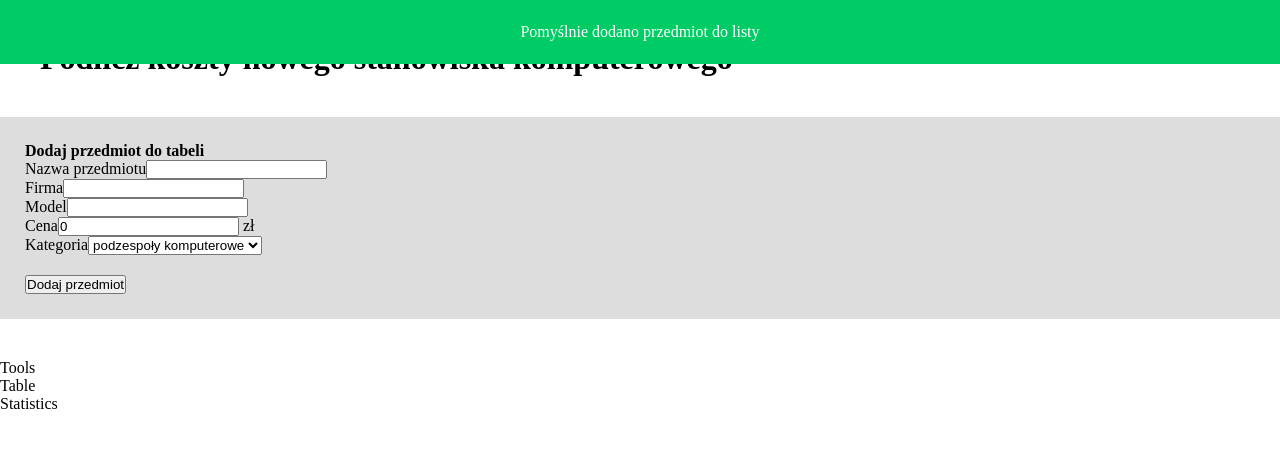
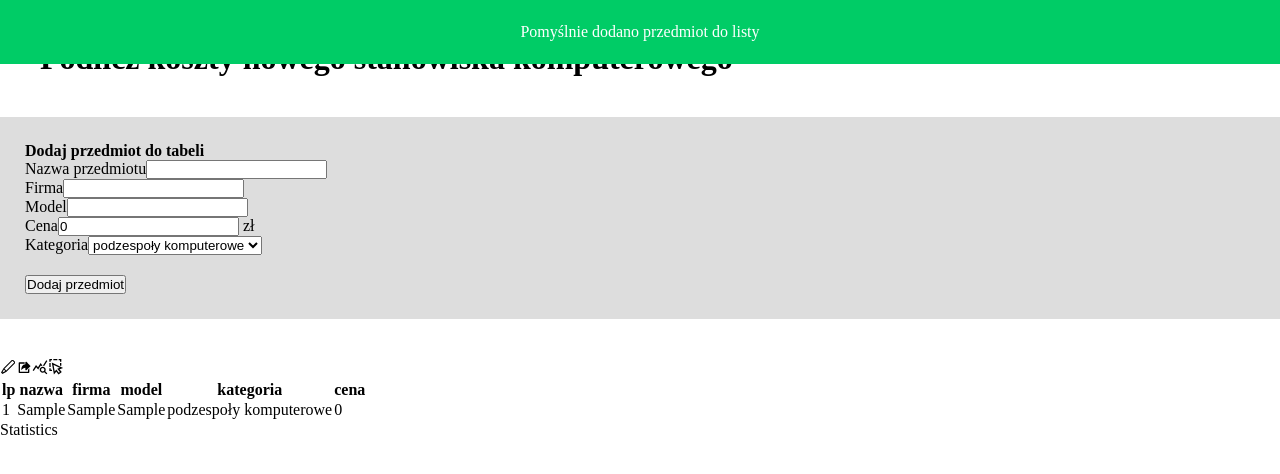
Before and after one commit to juujisai/mdb-task, a React (Create React App) app: page / in a window 1280 px wide. Both pictures are taken after typing "Sample", "Sample", "Sample" into the empty fields and a click on the button "Dodaj przedmiot". Shown: the top 474 px of the page. Built offline with nearby package versions, Linux system fonts and the light colour scheme.

Commit message:
add content for tools and table

```diff
--- a/package.json
+++ b/package.json
@@ -8,6 +8,7 @@
     "@testing-library/user-event": "^13.5.0",
     "react": "^18.0.0",
     "react-dom": "^18.0.0",
+    "react-icons": "^4.3.1",
     "react-redux": "^7.2.6",
     "react-scripts": "5.0.0",
     "redux": "^4.1.2",
--- a/src/App.js
+++ b/src/App.js
@@ -7,6 +7,7 @@ import { composeWithDevTools } from 'redux-devtools-extension';
 import { Provider } from 'react-redux'
 
 import { pcPartsReducer } from './redux/reducers/pcPartsReducer'
+import { toolsReducer } from './redux/reducers/toolsReducer';
 
 import CreateEntry from './layout/CreateEntry'
 import Tools from './layout/Tools'
@@ -14,7 +15,8 @@ import Table from './layout/Table'
 import Statistics from './layout/Statistics'
 
 const rootReducer = combineReducers({
-  pcParts: pcPartsReducer
+  pcParts: pcPartsReducer,
+  tools: toolsReducer
 })
 
 const store = createStore(
--- a/src/layout/CreateEntry.js
+++ b/src/layout/CreateEntry.js
@@ -49,7 +49,7 @@ const CreateEntry = ({ pcParts: { selectCategories, listOfComponents }, addCateg
 
 
   if (!optionsToSelect.length) return <Loader />
-  console.log('kod relog')
+  // console.log('kod relog')
   // for displaying options
   const options = optionsToSelect.map((item, id) => (
     <option value={item} key={id}>{item}</option>
--- a/src/layout/Table.js
+++ b/src/layout/Table.js
@@ -1,14 +1,67 @@
 import React from 'react';
 import { connect } from 'react-redux'
+import { AiOutlineEdit, AiOutlineDelete } from 'react-icons/ai'
 
-const Table = ({ pcParts: { listOfComponents } }) => {
+const Table = ({ pcParts: { listOfComponents }, tools: { editActive } }) => {
+  // active tools state
+  const [isEditActive, setIsEditActive] = React.useState(false)
+
+  React.useEffect(() => {
+    setIsEditActive(editActive)
+
+  }, [editActive])
+
+  console.log(isEditActive)
+
+  const handleEdit = (item) => {
+    console.log('edit')
+  }
+
+  const handleDelete = (item) => {
+    console.log('delete')
+  }
+
+
+  const tableContent = listOfComponents.map(({ name, company, model, category, price }, id) => (
+    <tr className='table-section__th' key={id}>
+      <td className="table-section__td">{id + 1}</td>
+      <td className="table-section__td">{name}</td>
+      <td className="table-section__td">{company}</td>
+      <td className="table-section__td">{model}</td>
+      <td className="table-section__td">{category}</td>
+      <td className="table-section__td">{price}</td>
+      {
+        isEditActive && <td className="table-section__td table-section__td--edit"><span className='edit-btn' onClick={(item) => handleEdit(item)}><AiOutlineEdit /></span><span className='edit-btn' onClick={(item) => handleDelete(item)}><AiOutlineDelete /></span></td>
+      }
+
+
+    </tr>
+  ))
+
   return (
-    <div>Table</div>
+    <div className='table-section'>
+      <table className="table-section__table">
+        <tbody>
+          <tr className='table-section__tr'>
+            <th className='table-section__th'>lp</th>
+            <th className='table-section__th'>nazwa</th>
+            <th className='table-section__th'>firma</th>
+            <th className='table-section__th'>model</th>
+            <th className='table-section__th'>kategoria</th>
+            <th className='table-section__th'>cena</th>
+            {
+              isEditActive && <th className='table-section__th table-section__th--edit'>edit</th>
+            }
+          </tr>
+          {tableContent}
+        </tbody>
+      </table>
+    </div>
   );
 }
 
-const mapStateToProps = ({ pcParts }) => {
-  return { pcParts }
+const mapStateToProps = ({ pcParts, tools }) => {
+  return { pcParts, tools }
 }
 
 const mapDispatchToProps = (dispatch) => {
--- a/src/layout/Tools.js
+++ b/src/layout/Tools.js
@@ -1,9 +1,37 @@
 import React from 'react';
 
-const Tools = () => {
+import { VscEdit } from 'react-icons/vsc'
+import { TiExport } from 'react-icons/ti'
+import { MdQueryStats } from 'react-icons/md'
+import { GrSelect } from 'react-icons/gr'
+import { connect } from 'react-redux';
+import { switchEdit } from '../redux/actions/toolsActions'
+
+const Tools = ({ switchEditR, tools }) => {
+  const [editPressed, setEditPressed] = React.useState(false)
+
+  React.useEffect(() => {
+    setEditPressed(tools.editActive)
+  }, [tools])
+
   return (
-    <div>Tools</div>
+    <div className='tools'>
+      <span className={`tools__span ${editPressed ? 'pressed' : 'notpressed'}`} data-text='edytuj'><VscEdit onClick={() => switchEditR()} /></span>
+      <span className="tools__span" data-text='exportuj'><TiExport onClick={() => console.log('click')} /></span>
+      <span className="tools__span" data-text='statystyka'><MdQueryStats onClick={() => console.log('click')} /></span>
+      <span className="tools__span" data-text='wyświetlanie zaawansowane'><GrSelect onClick={() => console.log('click')} /></span>
+    </div>
   );
 }
 
-export default Tools;
+const mapStateToProps = ({ tools }) => {
+  return { tools }
+}
+
+const mapDispatchToProps = (dispatch) => {
+  return {
+    switchEditR: () => dispatch(switchEdit())
+  }
+}
+
+export default connect(mapStateToProps, mapDispatchToProps)(Tools);
--- /dev/null
+++ b/src/redux/actions/toolsActions.js
@@ -0,0 +1,4 @@
+export const SWITCH_EDIT = 'SWITCH_EDIT'
+export const switchEdit = () => {
+  return { type: SWITCH_EDIT }
+}
--- a/src/redux/reducers/pcPartsReducer.js
+++ b/src/redux/reducers/pcPartsReducer.js
@@ -1,7 +1,7 @@
 import { ADD_NEW_CATEGORY, ADD_ITEM_TO_LIST, UPDATE_LIST } from '../actions/pcPartsAction'
 
 let s = JSON.parse(window.localStorage.getItem('cat'))
-let x = JSON.parse(window.localStorage.getItem('cat'));
+let x = JSON.parse(window.localStorage.getItem('listOfItems'));
 
 if (s === null) {
   s = ['podzespoły komputerowe', 'urządzenia peryferyjne', 'oprogramowanie']
--- /dev/null
+++ b/src/redux/reducers/toolsReducer.js
@@ -0,0 +1,13 @@
+import { SWITCH_EDIT } from '../actions/toolsActions'
+
+const initialState = {
+  editActive: false
+}
+
+export const toolsReducer = (state = initialState, action) => {
+  if (action.type === SWITCH_EDIT) {
+    return { ...state, editActive: !state.editActive }
+  }
+
+  return state
+}
```
Also changed, not shown: 1 other file (tests, documents, lock files or other folders).
